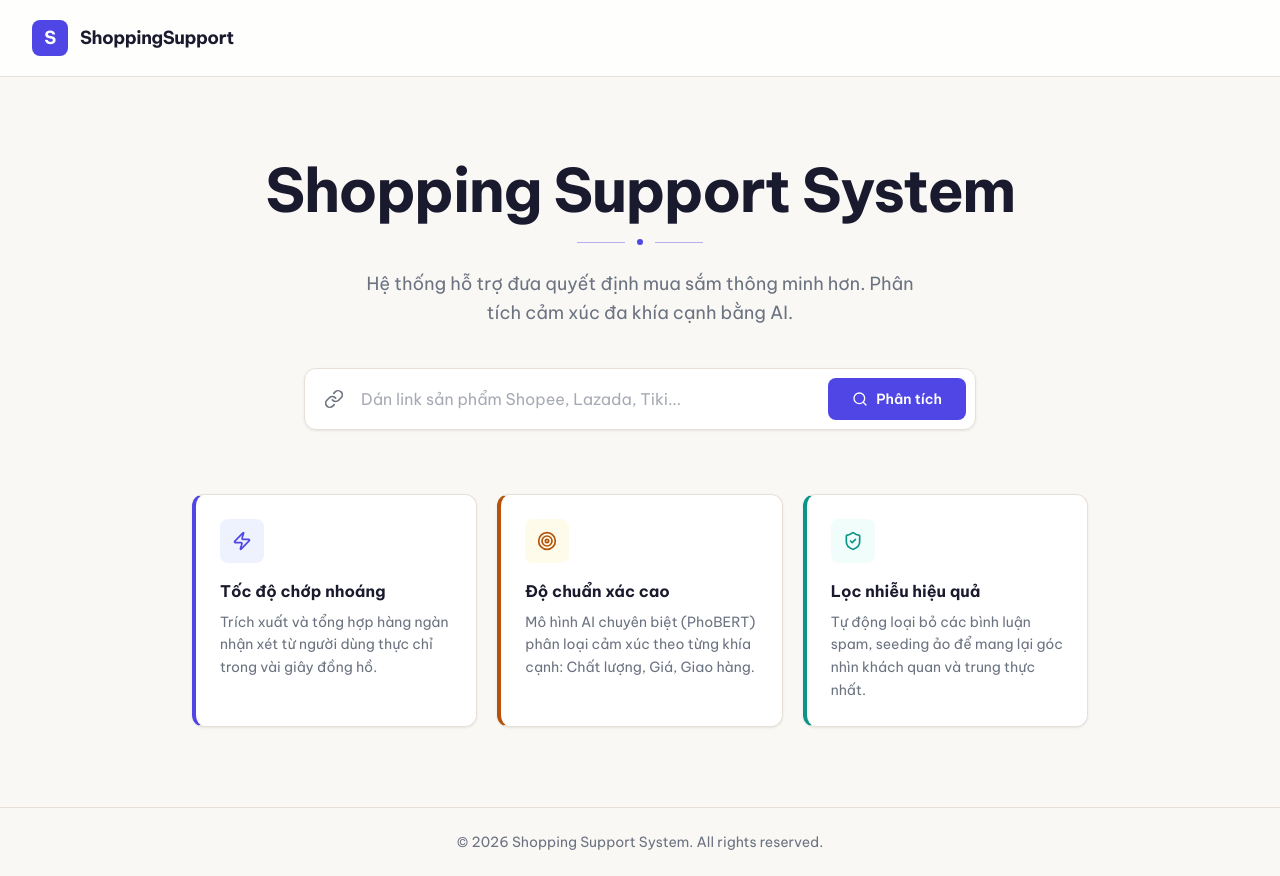
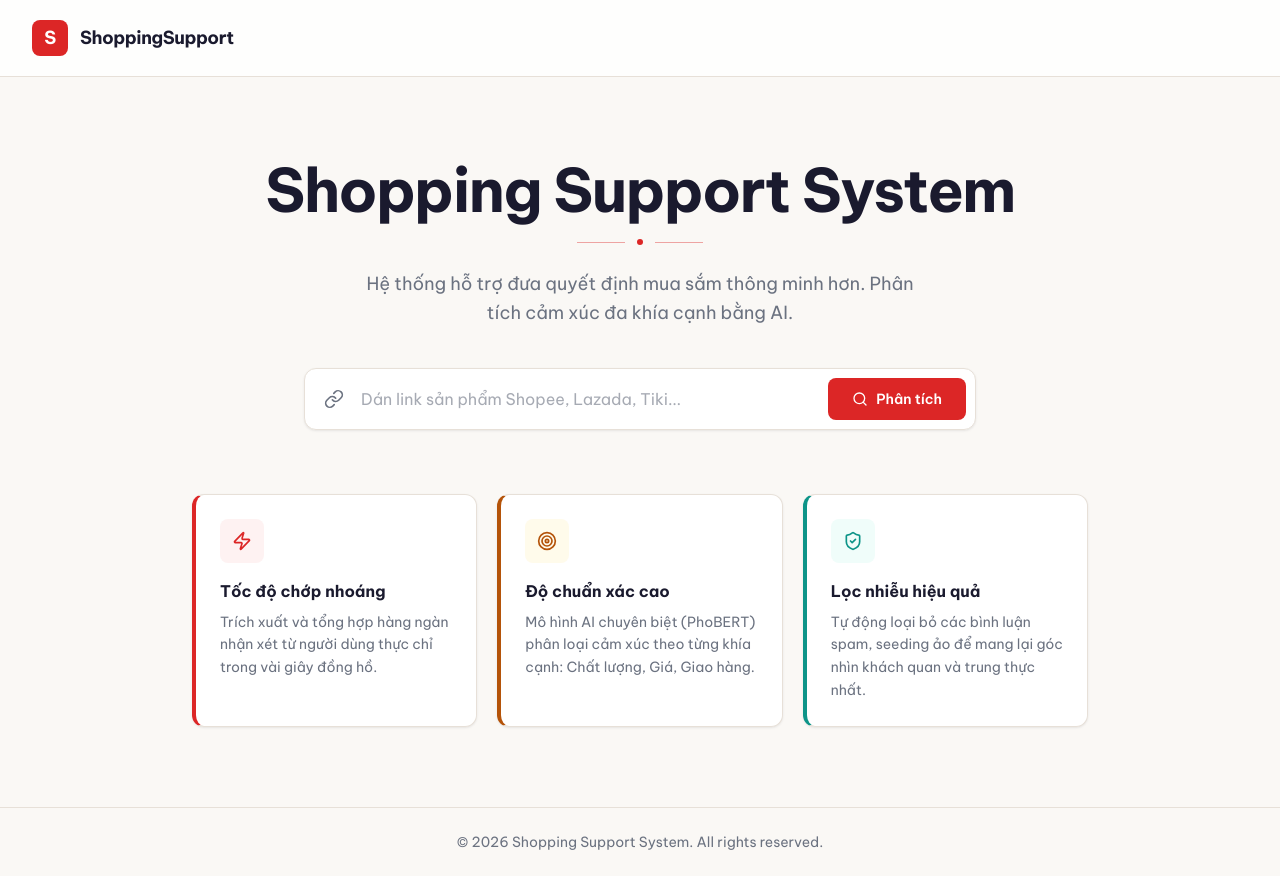
Before and after one commit to TrungNGD195/Shopping_Support_System, a React (Vite) app in the folder src/frontend/: page / in a window 1280 px wide. Built offline with nearby package versions, Linux system fonts and the light colour scheme.

Commit message:
fix: correct Tiki scraper, fix UI theme colors, and strengthen AI heuristic override

```diff
--- a/src/frontend/src/index.css
+++ b/src/frontend/src/index.css
@@ -1,13 +1,13 @@
 @import "tailwindcss";
 
 @theme {
-  /* Primary — Deep Indigo */
-  --color-primary-50: #eef2ff;
-  --color-primary-100: #e0e7ff;
-  --color-primary-500: #6366f1;
-  --color-primary-600: #4f46e5;
-  --color-primary-700: #4338ca;
-  --color-primary-900: #312e81;
+  /* Primary — Saigon Red / Deep Orange */
+  --color-primary-50: #fef2f2;
+  --color-primary-100: #fee2e2;
+  --color-primary-500: #ef4444;
+  --color-primary-600: #dc2626;
+  --color-primary-700: #b91c1c;
+  --color-primary-900: #7f1d1d;
 
   /* Warm neutrals */
   --color-surface: #ffffff;
```
Also changed, not shown: 2 other files (tests, documents, lock files or other folders).
